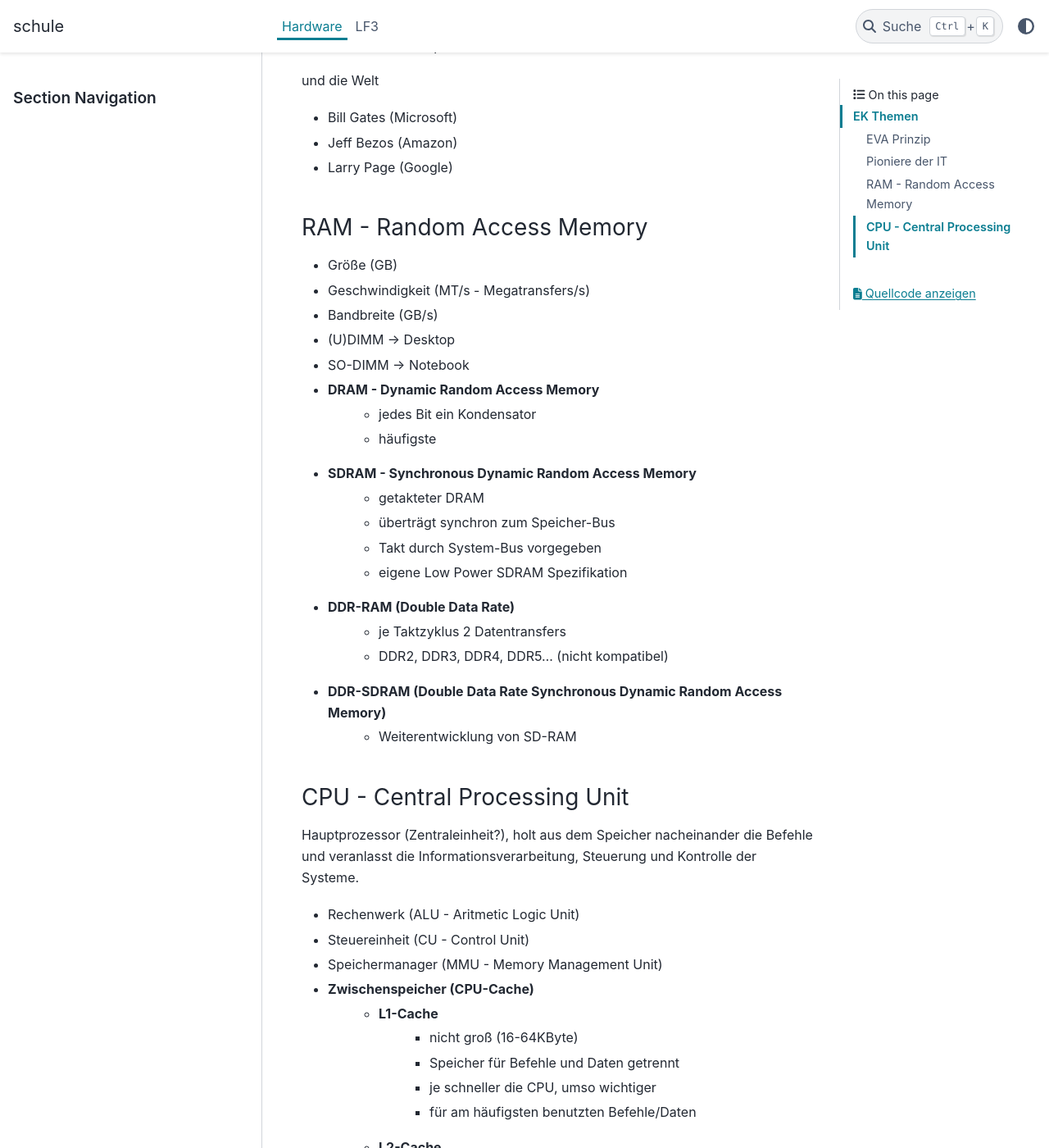
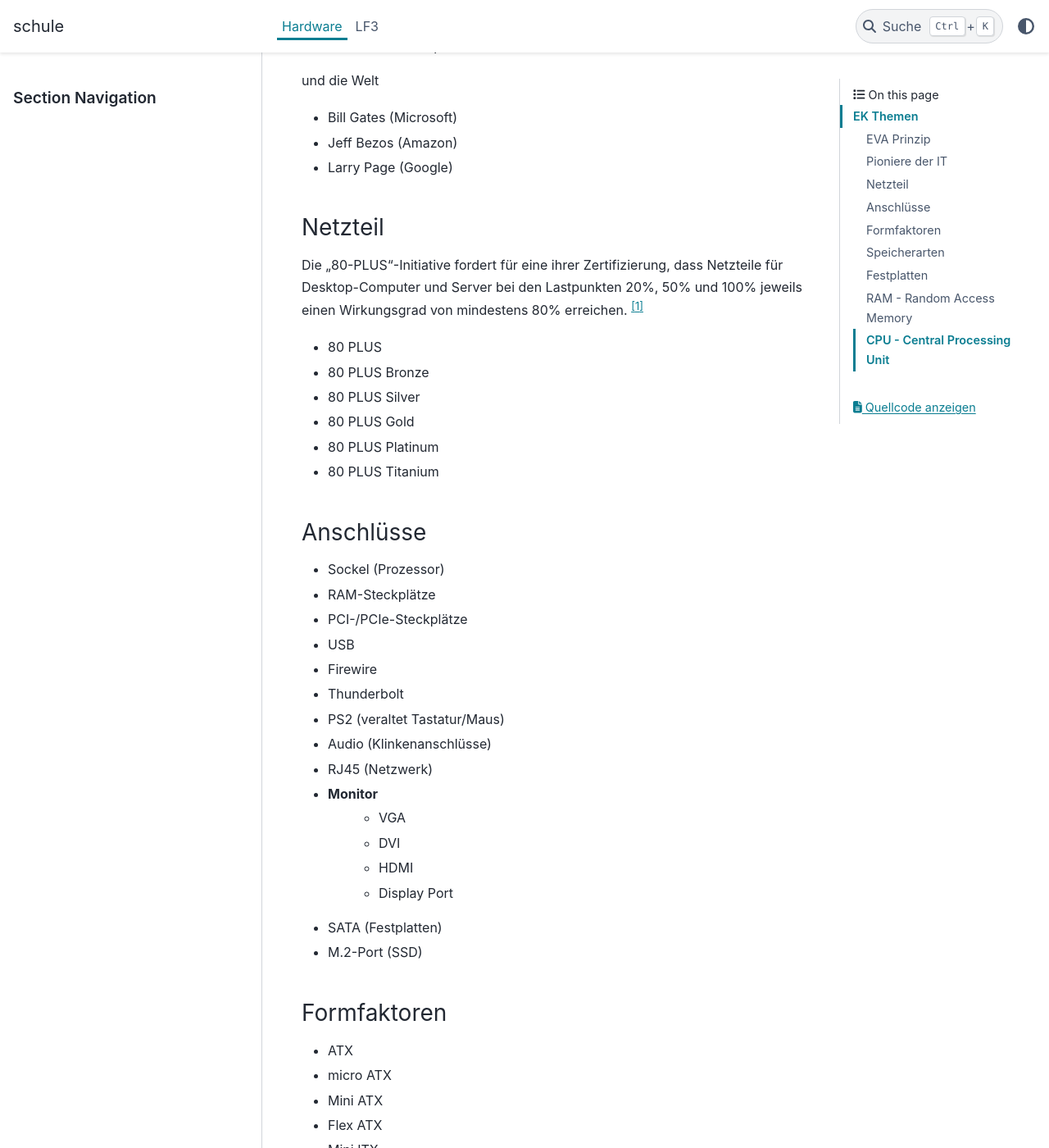
Before and after one commit to denn-moe/schule, a Sphinx documentation site: the page built from source/hardware.rst, in a window 1280 px wide and 1400 px high, scrolled down 1201 px. Shown: the whole window at 82% size. Built offline with Sphinx 7.4.7 and the PyData theme 0.15.4, drawn with Linux system fonts in a browser that asks for light colours; some of the changed text lies outside the part shown.

Commit message:
hardware erweitert

```diff
--- a/requirements.txt
+++ b/requirements.txt
@@ -1,3 +1,5 @@
 sphinx>=6.1.3
 docutils>=0.19
 pydata-sphinx-theme
+sphinxcontrib-plantuml
+sphinxcontrib-nwdiag
--- a/source/conf.py
+++ b/source/conf.py
@@ -13,7 +13,13 @@ author = 'moe'
 # -- General configuration ---------------------------------------------------
 # https://www.sphinx-doc.org/en/master/usage/configuration.html#general-configuration
 
-extensions = ['sphinx.ext.mathjax',]
+extensions = [
+    'sphinxcontrib.plantuml',
+    'sphinx.ext.mathjax',
+    'sphinxcontrib.nwdiag',
+    'sphinxcontrib.rackdiag',
+    'sphinxcontrib.packetdiag'
+]
 
 templates_path = ['_templates']
 exclude_patterns = []
--- a/source/hardware.rst
+++ b/source/hardware.rst
@@ -46,6 +46,87 @@ und die Welt
 * Bill Gates (Microsoft)
 * Jeff Bezos (Amazon)
 * Larry Page (Google)
+
+
+Netzteil
+--------
+
+
+Die "80-PLUS"-Initiative fordert für eine ihrer Zertifizierung,
+dass Netzteile für Desktop-Computer und Server bei den Lastpunkten
+20%, 50% und 100% jeweils einen Wirkungsgrad von mindestens 80% erreichen. [#f1]_
+
+* 80 PLUS
+* 80 PLUS Bronze
+* 80 PLUS Silver
+* 80 PLUS Gold
+* 80 PLUS Platinum
+* 80 PLUS Titanium
+
+
+
+
+Anschlüsse
+----------
+
+* Sockel (Prozessor)
+* RAM-Steckplätze
+* PCI-/PCIe-Steckplätze
+* USB
+* Firewire
+* Thunderbolt
+* PS2 (veraltet Tastatur/Maus)
+* Audio (Klinkenanschlüsse)
+* RJ45 (Netzwerk)
+* Monitor
+    * VGA
+    * DVI
+    * HDMI
+    * Display Port
+* SATA (Festplatten)
+* M.2-Port (SSD)
+
+Formfaktoren
+------------
+
+* ATX
+* micro ATX
+* Mini ATX
+* Flex ATX
+* Mini ITX
+
+
+Speicherarten
+-------------
+
+Direct Attached Storage (DAS)
+    direkt angeschlossener Speicher
+
+Storage Area Network (SAN)
+    Speichernetzwerk, fasst mehrere Server zusammen
+
+Network Attached Storage (NAS)
+    eigenständiger Fileserver
+
+Festplatten
+-----------
+
+HDD
+    * drehende Magnetische Scheiben
+    * beweglicher Schreib-Lesekopf
+    * 2,5 oder 3,5 Zoll groß
+    * bis 16TB
+SSD
+    * schneller
+    * leichter
+    * keine beweglichen Teile
+    * kaum Wärmeentwicklung
+SSHD (Hybrid)
+    * 5x schneller als HDD
+    * preiswert
+
+
+
 
 
 RAM - Random Access Memory
```
Also changed, not shown: other parts of source/hardware.rst (+3 -0 lines), source/lf3.rst (+40 -0 lines), 1 other file.
